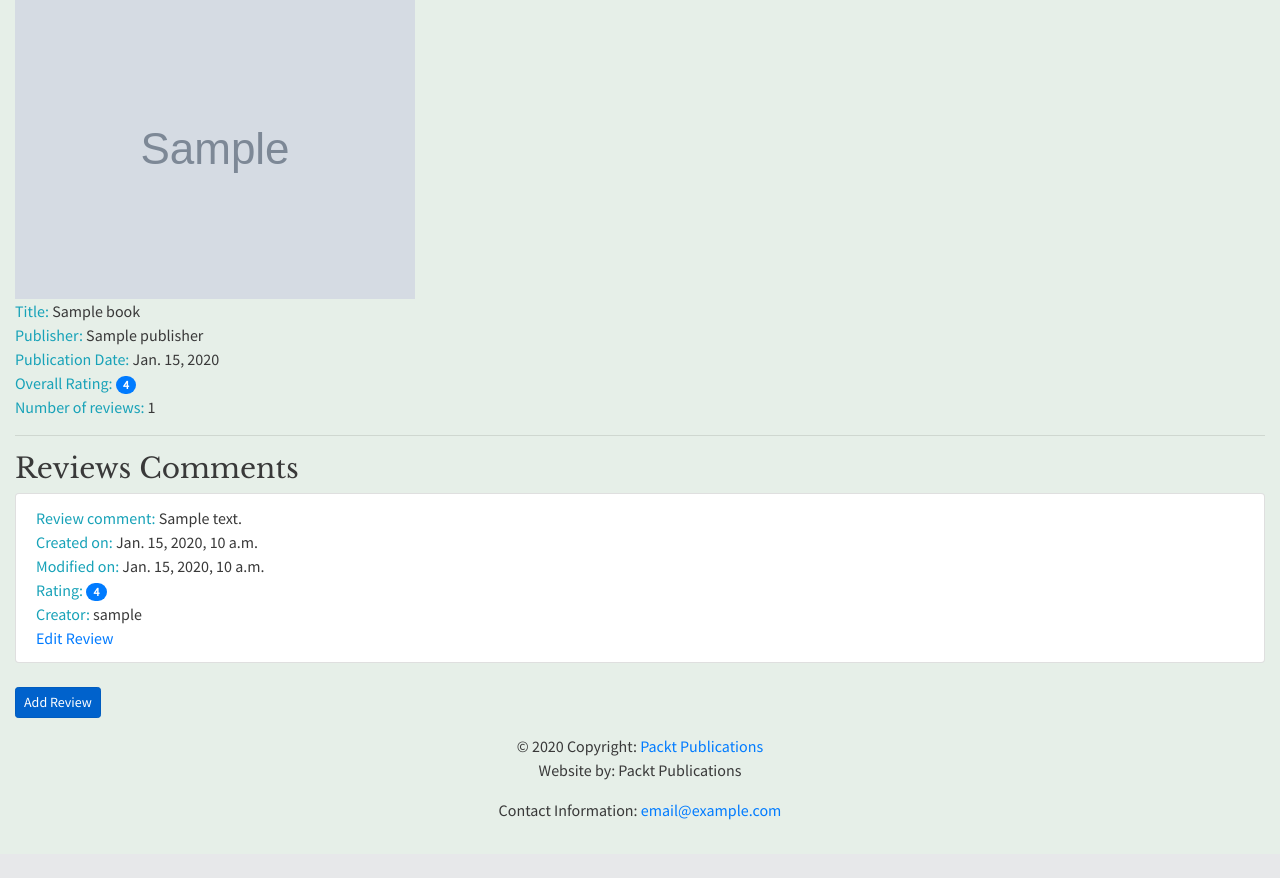
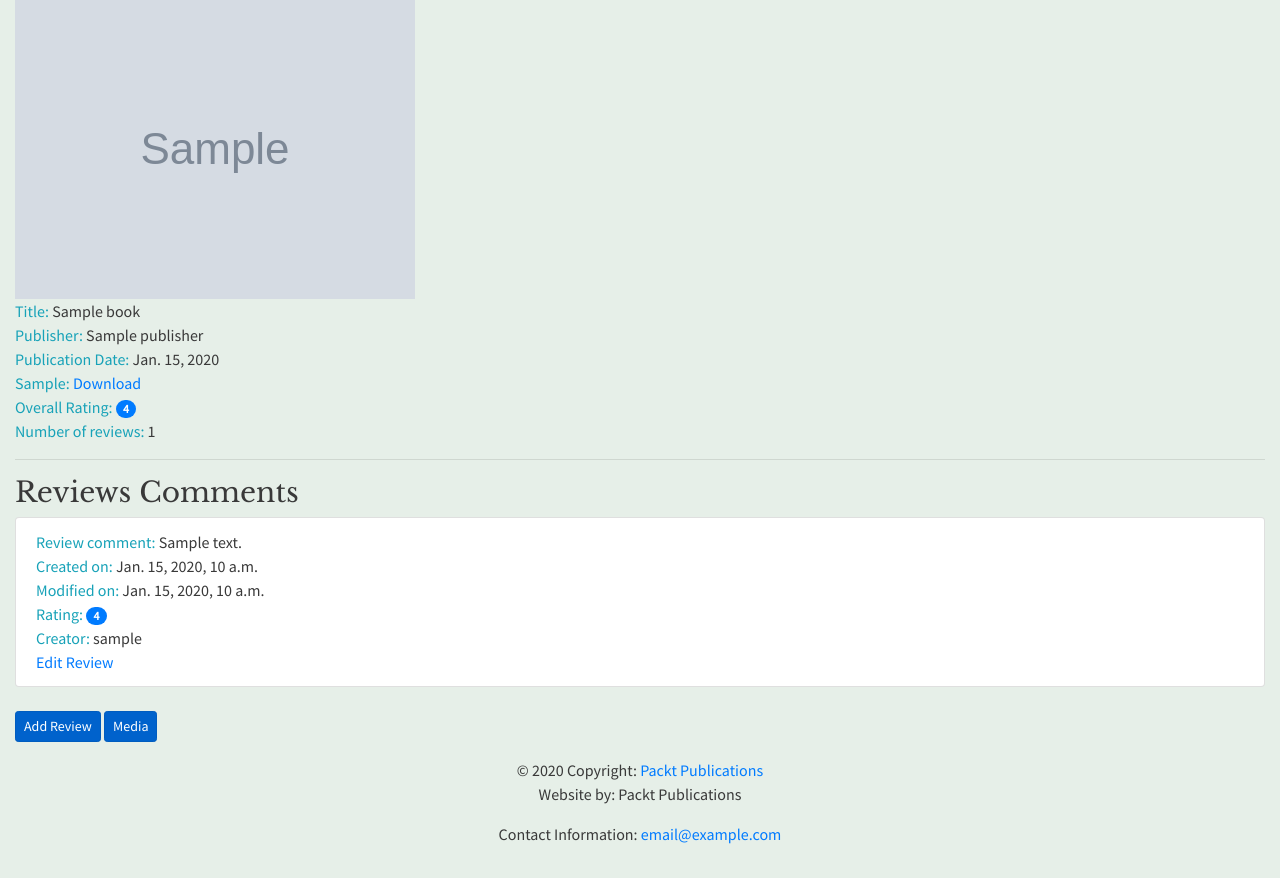
Before and after one commit to rodrigobmedeiros/Bookr, a Django app: page /books/1 in a window 1280 px wide. Shown: the part 192-1070 px from the top of the page. Before the commit the page ends 1012 px from the top, so only its background shows below. Run offline with Django 4.2, Linux system fonts and the light colour scheme; tables that the repository leaves empty hold one stand-in row (values such as "Sample post"); grey boxes marked "Sample" are stand-in pictures; some libraries are stand-ins or nearby versions.

Commit message:
include button to update media for books and link to download sample

```diff
--- a/reviews/templates/reviews/book_detail.html
+++ b/reviews/templates/reviews/book_detail.html
@@ -6,7 +6,7 @@
     <!-- class: list-group-item -> Make divisions between list items automatically -->
     <hr>
     {% if book.cover %}
-        <img src="{{ MEDIA_URL }}/{{ book.cover.name }}">
+        <img src="{{ book.cover.url }}">
         <br>
     {% endif %}
     <!-- class: text-info -> Highlight text information with a default light blue color -->
@@ -16,10 +16,15 @@
     <br>
     <span class="text-info">Publication Date: </span><span>{{ book.publication_date}}</span>
     <br>
+    {% if book.sample %}
+        <span class="text-info">Sample: </span><a href="{{ book.sample.url }}">Download</a>
+        <br>
+    {% endif %}
     {% if not reviews %}
         <hr>
         <h3>Be the first one to write a review.</h3>
         <a class="btn btn-primary btn-sm active" role="button" aria-pressed="true" href="{% url 'review_create' book.id %}">Add Review</a>
+        <a class="btn btn-primary btn-sm active" role="button" aria-pressed="true" href="{% url 'book_media' book.id %}">Media</a>
     {% else %}
         <span class="text-info">Overall Rating: </span><span class="badge badge-primary badge-pill">{{ average_rating }}</span>
         <br>
@@ -49,6 +54,7 @@
         </ul>
         <br>
         <a class="btn btn-primary btn-sm active" role="button" aria-pressed="true" href="{% url 'review_create' book.id %}">Add Review</a>
+        <a class="btn btn-primary btn-sm active" role="button" aria-pressed="true" href="{% url 'book_media' book.id %}">Media</a>
     {% endif %}
 
 {% endblock %}
```
